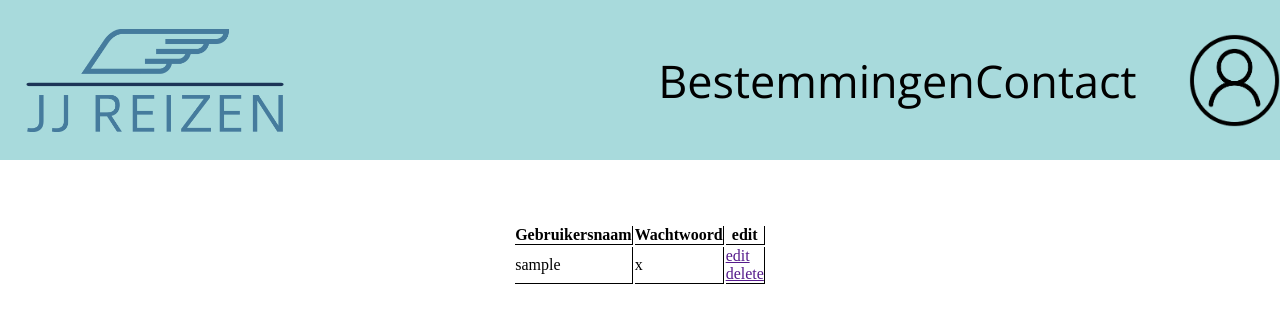
After one commit to ineedausernamehelp/JJ-Reizen, a PHP site: page /users-inzien.php in a window 1280 px wide. The commit adds this page. Shown: the top 323 px of the page. Run offline with PHP 8.4, Linux system fonts and the light colour scheme; tables that the repository leaves empty hold one stand-in row (values such as "Sample post").

Commit message:
table gemaakt

```diff
--- a/adminPanel.php
+++ b/adminPanel.php
@@ -11,6 +11,6 @@ if(isset($_SESSION['LOGGED_IN']) && $_SESSION['LOGGED_IN'] == true) {
     <a href="delete-reis.php">delete reizen</a>
     <a href="feedback-back.php">bekijk en verwijder feedback</a>
     <a href="add-user.php">User toevoegen</a>
-    <a href="del-user.php">User verwijderen</a>
+    <a href="users-inzien.php">users inzien</a>
     <a href="comp/logout.php">logout</a>
 </div>
--- a/del-user.php
+++ /dev/null
@@ -1,3 +0,0 @@
-<link rel="stylesheet" href="../styling/style.css" />
-<?Php include_once('../comp/header.php')?>
-<?Php include_once('../comp/PDO.php')?>
--- a/styling/style.css
+++ b/styling/style.css
@@ -168,3 +168,16 @@ display: flex;
       border: solid #000000 1px;
 
    }
+
+   /* backend */
+
+   .table-container{
+    margin-top: 5%;
+    display: flex;
+    align-items: center;
+    justify-content: center;
+   }
+   td, th{
+    border-right: 1px solid black;
+    border-bottom: 1px solid black;
+   }
--- /dev/null
+++ b/users-inzien.php
@@ -0,0 +1,17 @@
+<?Php include_once('comp/header.php');
+$data = $conn->query("SELECT * FROM users")->fetchAll();
+?><table class="table-container">
+    <tr>
+        <th>Gebruikersnaam</th>
+        <th>Wachtwoord</th>
+        <th>edit</th>
+    </tr>
+    <?php
+    foreach ($data as $row) { ?>
+        <tr>
+            <td><?php echo $row['username']; ?></td>
+            <td> <?php echo $row['password']; ?></td>
+            <td><a href="">edit</a> <br> <a href="">delete</a></td>
+        </tr>
+    <?php } ?>
+</table>
```
Also changed, not shown: feedback-back.php (+6 -3 lines).
